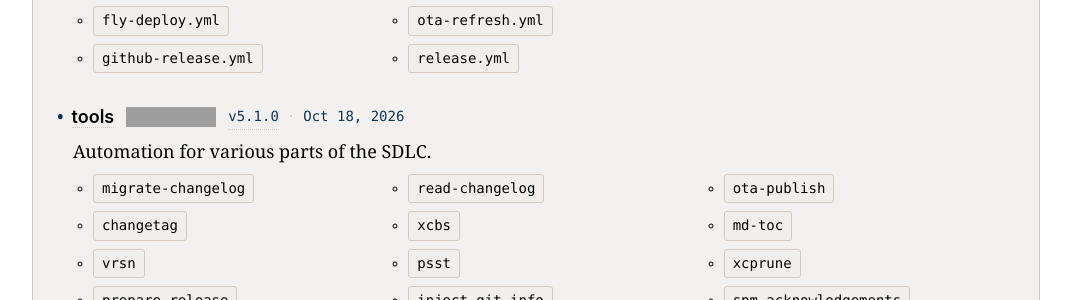
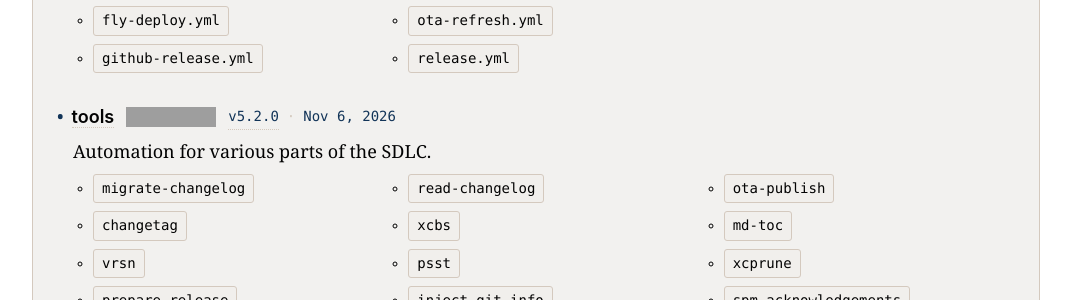
Before and after one commit to armcknight/mcknight.io, a Jekyll site: the page built from projects/index.html, in a window 1280 px wide and 900 px high, scrolled down 1908 px. Shown: the part 152-452 px from the top of the window, without its empty margins (104-1175 px from the left). Built offline with Jekyll 4.4.1, drawn with Linux system fonts in a browser that asks for light colours; grey boxes are pictures that could not be loaded.

Commit message:
update project release data

```diff
--- a/_data/releases.yml
+++ b/_data/releases.yml
@@ -24,10 +24,10 @@ swift-armcknight:
   url: https://github.com/armcknight/swift-armcknight/releases/tag/1.0.0
   tag: 1.0.0
 tools:
-  version: 5.1.0
-  date: '2026-10-18'
-  url: https://github.com/armcknight/homebrew-tools/releases/tag/tools-5.1.0
-  tag: tools-5.1.0
+  version: 5.2.0
+  date: '2026-11-06'
+  url: https://github.com/armcknight/homebrew-tools/releases/tag/tools-5.2.0
+  tag: tools-5.2.0
 Forgery:
   version: 1.0.1
   date: '2026-08-10'
```
